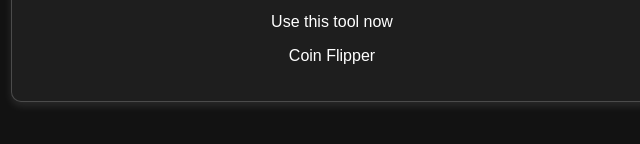
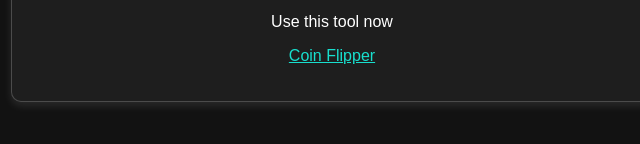
Before and after one commit to Ghost-01010/Infinitia, a plain HTML site: page normal_tools.html in a window 1280 px wide. Shown: the part 2510-2654 px from the top of the page, 308-948 px from the left. Drawn offline with Linux system fonts and the light colour scheme.

Commit message:
Minor commits

```diff
--- a/normal_tools.html
+++ b/normal_tools.html
@@ -84,7 +84,7 @@
             <p>Are your friends doing cheating while doing toss?</p>
             <p>You can try to toss here with no cheating ..</p>
             <p>Use this tool now</p>
-            <p><a href="coin_flipper.html" style="color: #18dfce;"></a>Coin Flipper</p>
+            <p><a href="coin_flipper.html" style="color: #18dfce;">Coin Flipper</a></p>
         </div>
     </div>
 
```
